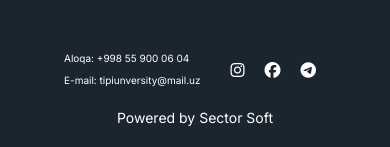
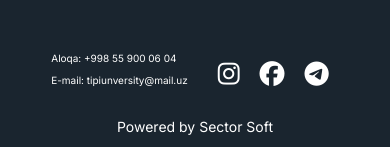
Before and after one commit to zohidbek02/T.I.P.I, a plain HTML site: page index.html in a window 390 px wide. Shown: the part 8070-8217 px from the top of the page. Drawn offline with Linux system fonts and the light colour scheme.

Commit message:
css icon commit

```diff
--- a/src/css/stayl.css
+++ b/src/css/stayl.css
@@ -848,4 +848,7 @@ textarea {
     font-size: 10px;
     margin: 0;
   }
+  .social-icons{
+    font-size: 25px;
+  }
 }
```
